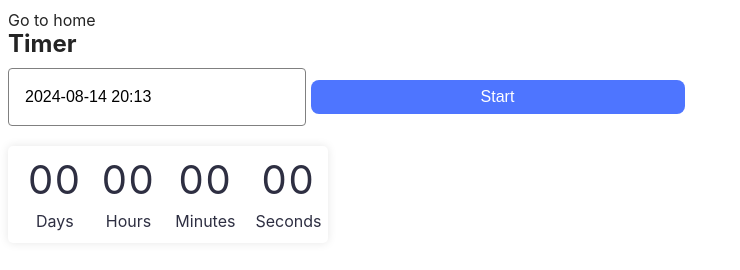
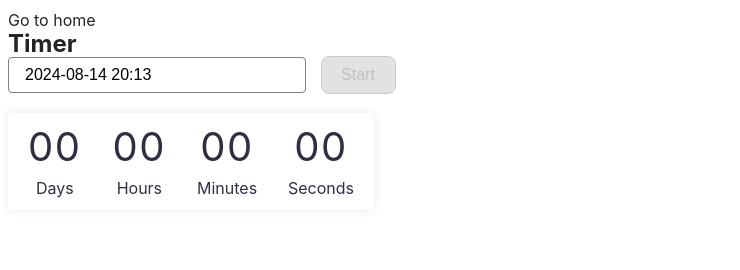
Before and after one commit to Jana-Mikhierieva/goit-js-hw-10, a website built with Vite: page src/1-timer.html in a window 1280 px wide. Shown: the whole page, without its empty margins (0-740 px from the left). Built offline with nearby package versions, Linux system fonts and the light colour scheme.

Commit message:
update css

```diff
--- a/package.json
+++ b/package.json
@@ -5,7 +5,7 @@
   "type": "module",
   "scripts": {
     "dev": "vite",
-    "build": "vite build --base=/vanilla-app-template/",
+    "build": "vite build --base=/goit-js-hw-10/",
     "preview": "vite preview"
   },
   "devDependencies": {
--- a/src/css/snackbar.css
+++ b/src/css/snackbar.css
@@ -31,6 +31,7 @@ button {
     padding: 8px 16px;
     background-color: #4e75ff;
     color: #fff;
+    border: 0px;
 }
 button:hover {
     background-color: #6c8cff;
--- a/src/css/timer.css
+++ b/src/css/timer.css
@@ -5,7 +5,6 @@
     margin-bottom: 20px;
     border-radius: 4px;
     width: 272px;
-    height: 40px;
     border: 1px solid #808080;
 }
 #datetime-picker:hover {
@@ -14,31 +13,39 @@
 #datetime-picker.active {
     border-color: #4e75ff;
 }
-button {
-    padding: 10px 20px;
+button[data-start] {
+    border-radius: 8px;
+    padding: 8px 16px;
+    width: 75px;
+    height: 38px;
     font-size: 16px;
-    margin-left: 10px;
+    margin: 0 0 0 10px;
     cursor: pointer;
     background-color: #cfcfcf;
     color: #989898;
     border: none;
-    border-radius: 5px;
     transition: background-color 0.3s ease;
-    cursor: default;
 }
-button.is-active {
+button[data-start].is-active {
     background-color: #4e75ff;
     color: #fff;
     cursor: pointer;
 }
-button.is-active:hover {
+button[data-start][disabled] {
+    background-color: #cfcfcf;
+    color: #989898;
+    border: 1px solid #aaaaaa;
+    cursor: default;
+    opacity: 0.6;
+}
+button[data-start].is-active:hover {
     background-color: #6c8cff;
 }
 .timer {
     display: flex;
     justify-content: space-between;
     align-items: center;
-    max-width: 300px;
+    max-width: 346px;
     padding: 10px;
     background-color: #fff;
     border-radius: 5px;
```
